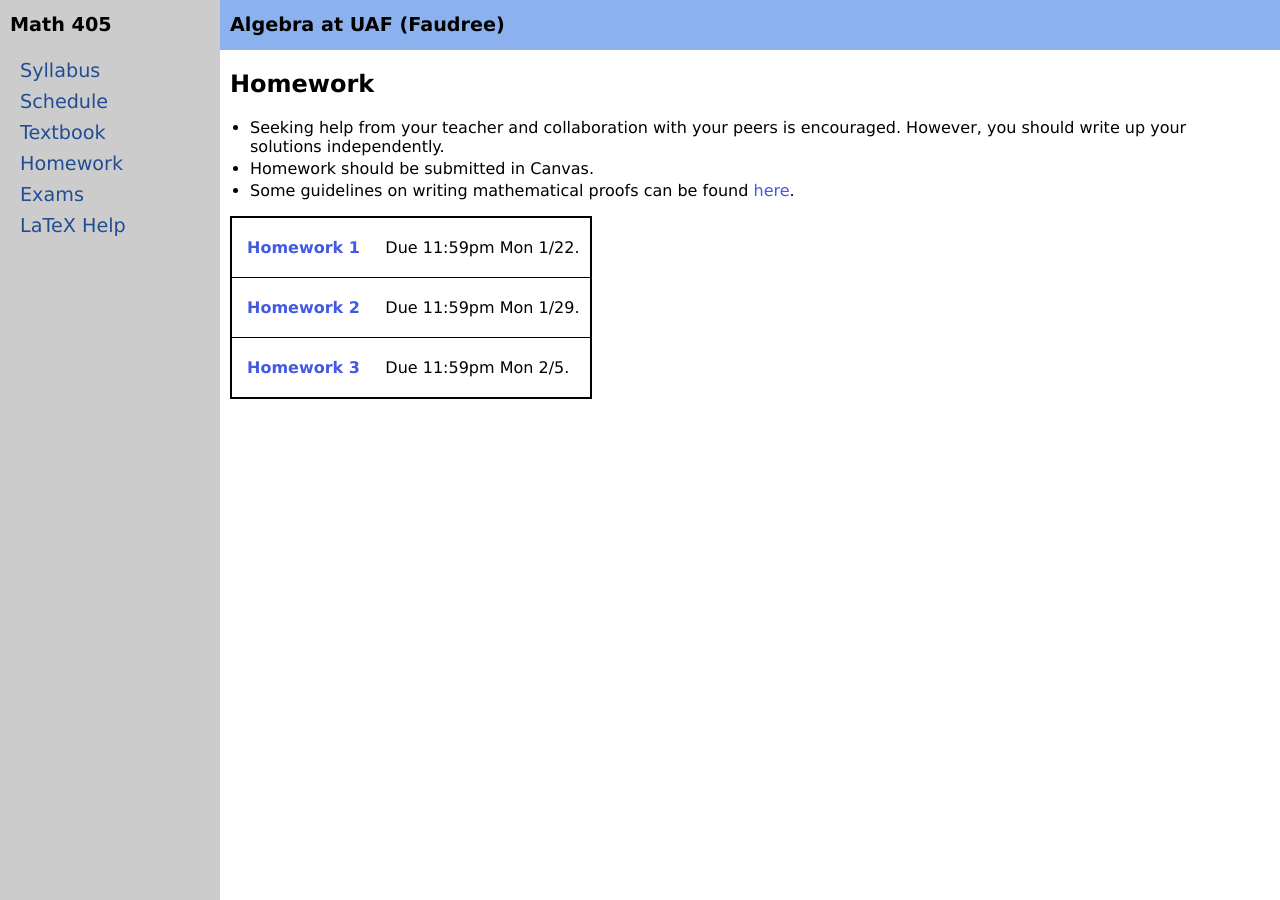
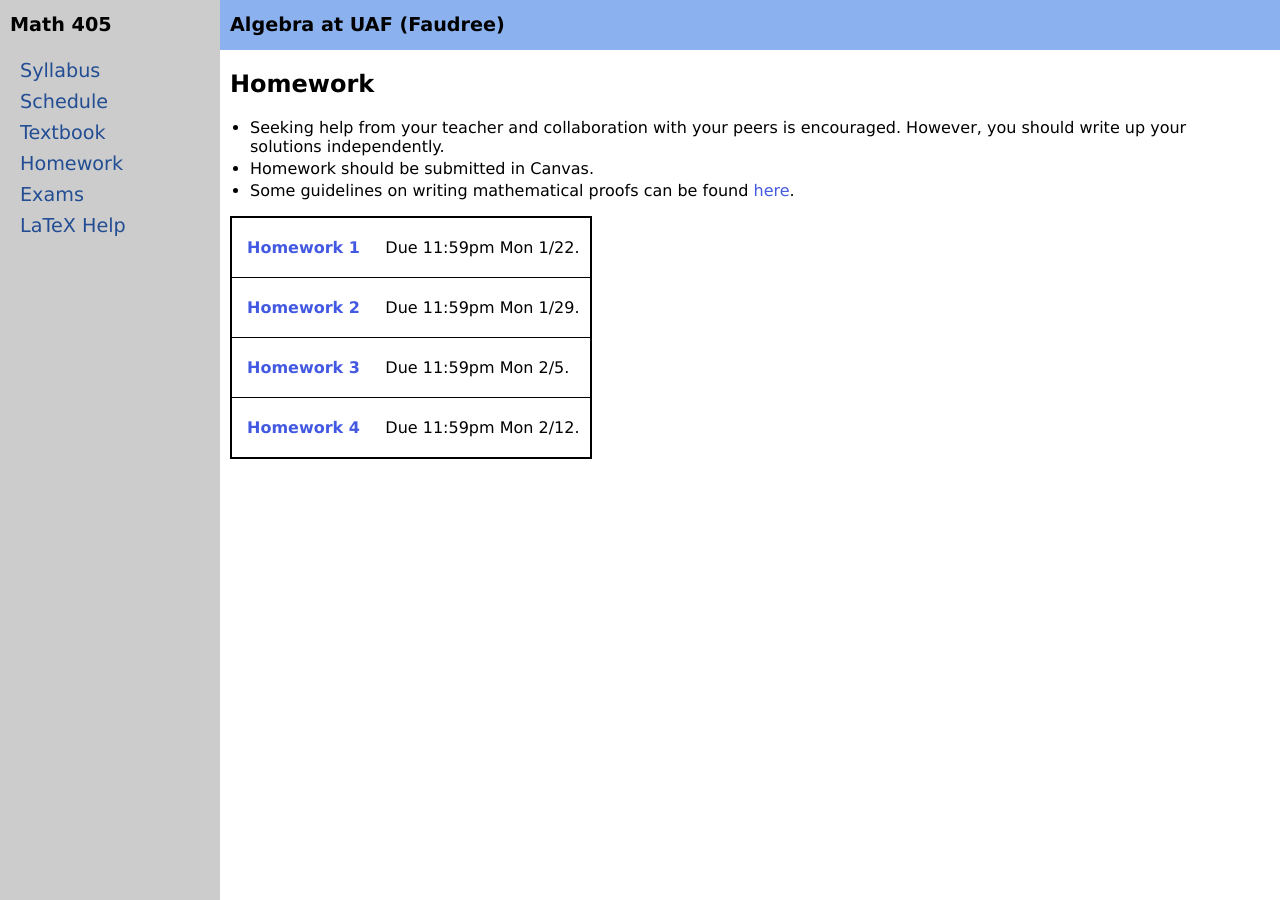
Before and after one commit to jrfaudree/M405s2024, a Jekyll site: the page built from homework.md, in a window 1280 px wide. Built offline with Jekyll 4.4.1, drawn with Linux system fonts in a browser that asks for light colours.

Commit message:
Update homework.yml

```diff
--- a/_data/homework.yml
+++ b/_data/homework.yml
@@ -10,3 +10,6 @@ homework:
 - name: Homework 3
   due: 11:59pm Mon 2/5
   url: M405s24_h3.pdf
+- name: Homework 4
+  due: 11:59pm Mon 2/12
+  url: M405s24_h4.pdf
```
